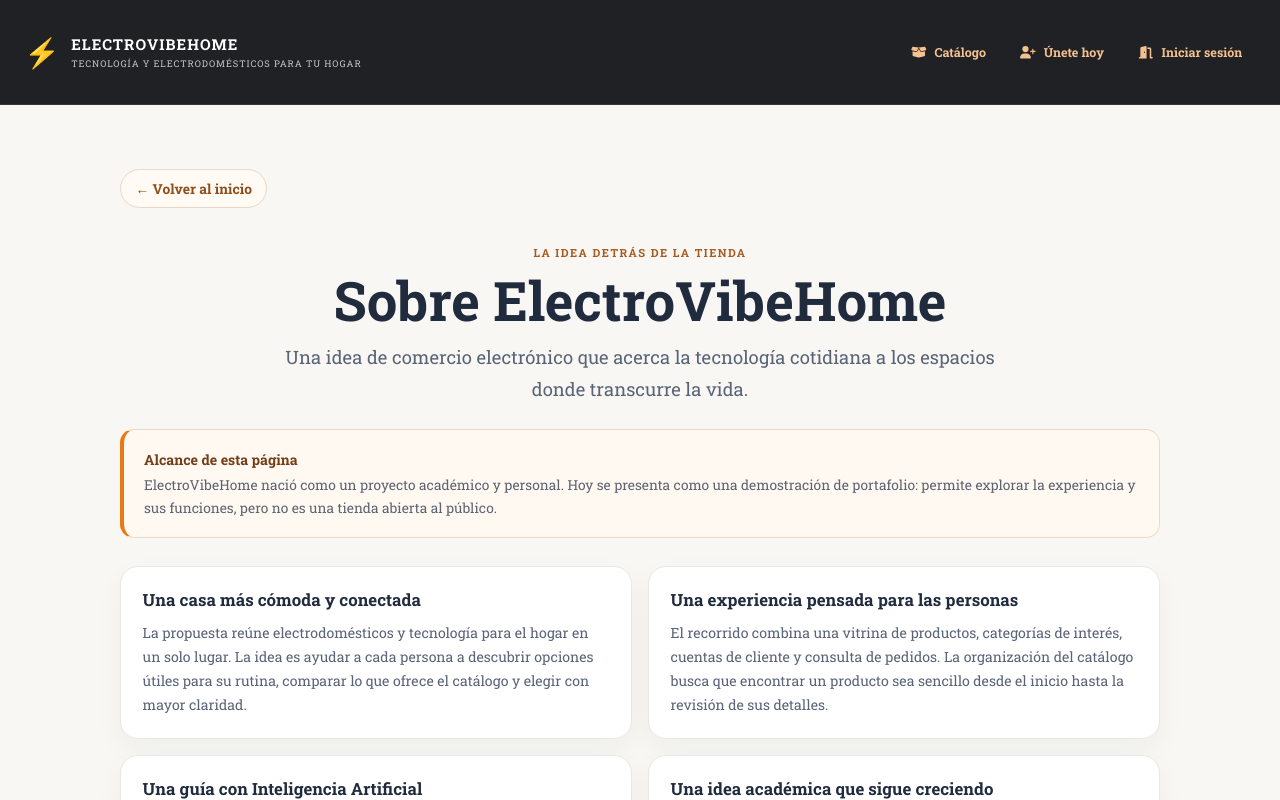
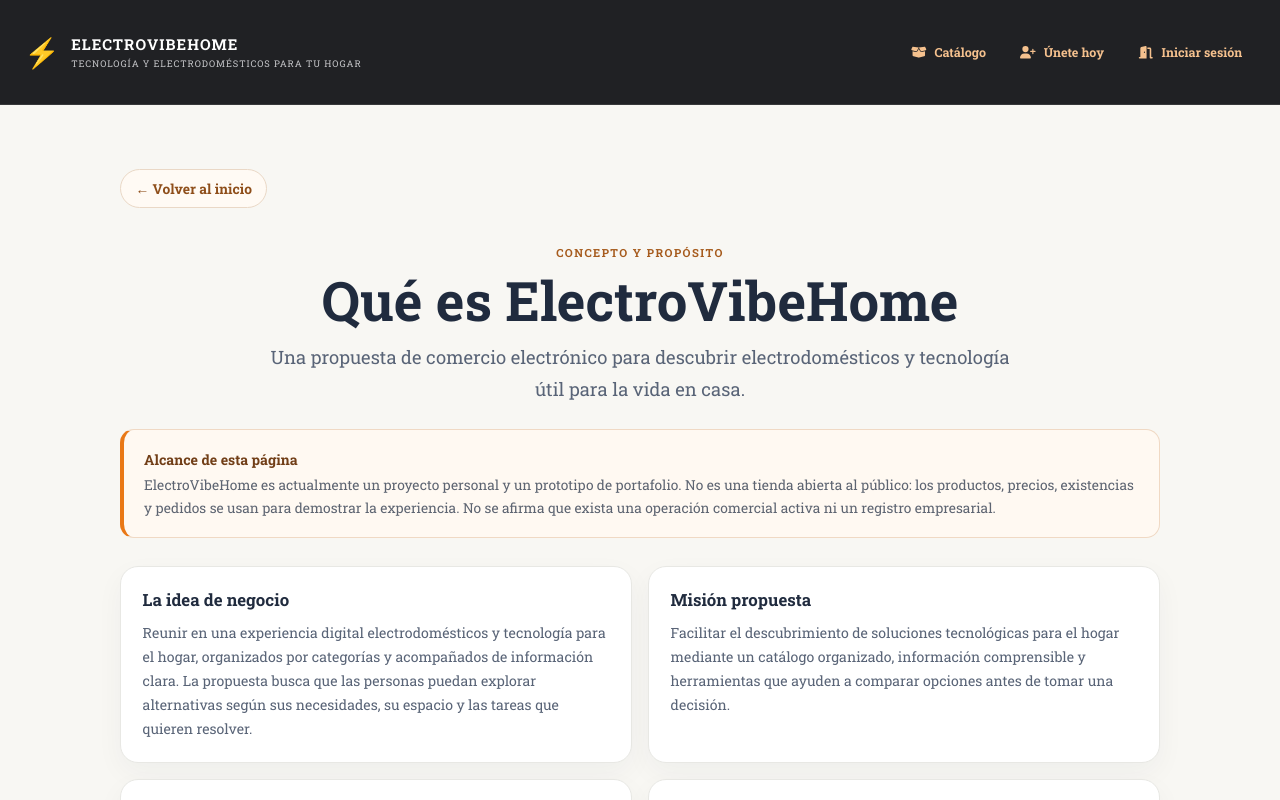
Before and after one commit to sro2005/my-app, a React (Vite) app: page /about in a window 1280 px wide. Shown: the top 800 px of the page. Built offline with nearby package versions, Linux system fonts and the light colour scheme.

Commit message:
content: document business concept, mission and vision transparently

```diff
--- a/src/components/AboutPage.jsx
+++ b/src/components/AboutPage.jsx
@@ -3,26 +3,39 @@ import InformationalPage from './InformationalPage';
 
 const AboutPage = () => (
   <InformationalPage
-    eyebrow="LA IDEA DETRÁS DE LA TIENDA"
-    title="Sobre ElectroVibeHome"
-    lead="Una idea de comercio electrónico que acerca la tecnología cotidiana a los espacios donde transcurre la vida."
-    notice="ElectroVibeHome nació como un proyecto académico y personal. Hoy se presenta como una demostración de portafolio: permite explorar la experiencia y sus funciones, pero no es una tienda abierta al público."
+    eyebrow="CONCEPTO Y PROPÓSITO"
+    title="Qué es ElectroVibeHome"
+    lead="Una propuesta de comercio electrónico para descubrir electrodomésticos y tecnología útil para la vida en casa."
+    notice="ElectroVibeHome es actualmente un proyecto personal y un prototipo de portafolio. No es una tienda abierta al público: los productos, precios, existencias y pedidos se usan para demostrar la experiencia. No se afirma que exista una operación comercial activa ni un registro empresarial."
     sections={[
       {
-        title: 'Una casa más cómoda y conectada',
-        body: 'La propuesta reúne electrodomésticos y tecnología para el hogar en un solo lugar. La idea es ayudar a cada persona a descubrir opciones útiles para su rutina, comparar lo que ofrece el catálogo y elegir con mayor claridad.'
+        title: 'La idea de negocio',
+        body: 'Reunir en una experiencia digital electrodomésticos y tecnología para el hogar, organizados por categorías y acompañados de información clara. La propuesta busca que las personas puedan explorar alternativas según sus necesidades, su espacio y las tareas que quieren resolver.'
       },
       {
-        title: 'Una experiencia pensada para las personas',
-        body: 'El recorrido combina una vitrina de productos, categorías de interés, cuentas de cliente y consulta de pedidos. La organización del catálogo busca que encontrar un producto sea sencillo desde el inicio hasta la revisión de sus detalles.'
+        title: 'Misión propuesta',
+        body: 'Facilitar el descubrimiento de soluciones tecnológicas para el hogar mediante un catálogo organizado, información comprensible y herramientas que ayuden a comparar opciones antes de tomar una decisión.'
       },
       {
-        title: 'Una guía con Inteligencia Artificial',
-        body: 'La Guía ElectroVibe permite describir una necesidad del hogar y recibir orientación basada en el catálogo. Cuando la conexión de IA generativa está habilitada, puede crear recomendaciones en lenguaje natural; mientras tanto, el modo de demostración local compara tu consulta con nombres, categorías y descripciones de productos. En ambos casos, revisa las características del producto antes de decidir.'
+        title: 'Visión propuesta',
+        body: 'Evolucionar hacia una experiencia de comercio electrónico confiable y fácil de usar, con una selección útil de productos, orientación responsable y procesos de atención y seguimiento claros. Esta visión describe una meta futura, no una operación comercial vigente.'
       },
       {
-        title: 'Una idea académica que sigue creciendo',
-        body: 'El proyecto conserva la visión original de ElectroVibeHome y la lleva a una nueva etapa con una experiencia más clara, una base técnica más sólida y funciones de IA integradas con propósito. Es una muestra de cómo podría evolucionar el concepto de negocio.'
+        title: 'Principios de la propuesta',
+        items: [
+          'Claridad: explicar las características y las condiciones de cada producto sin promesas difíciles de verificar.',
+          'Utilidad: organizar el catálogo para que la búsqueda responda a necesidades cotidianas.',
+          'Confianza: distinguir la información real de los datos de demostración y no presentar pedidos o pagos ficticios como ventas reales.',
+          'Uso responsable de la tecnología: ofrecer orientación digital como apoyo, no como sustituto de la revisión de las características del producto.'
+        ]
+      },
+      {
+        title: 'Una guía para explorar el catálogo',
+        body: 'La Guía ElectroVibe permite describir una necesidad y recibir sugerencias relacionadas con los productos disponibles. Según la configuración, utiliza reglas locales o asistencia generativa. Sus sugerencias son orientativas: revisa siempre las características del producto.'
+      },
+      {
+        title: 'Un proyecto en desarrollo',
+        body: 'La versión actual permite recorrer pantallas de catálogo, crear cuentas de prueba, explorar funciones de cliente y administración, y ensayar pedidos sin pagos reales. Antes de una eventual apertura comercial se necesitarían, entre otros elementos, inventario verificable, condiciones de venta y entrega, canales de atención, y revisión jurídica y de protección de datos.'
       }
     ]}
   />
```
